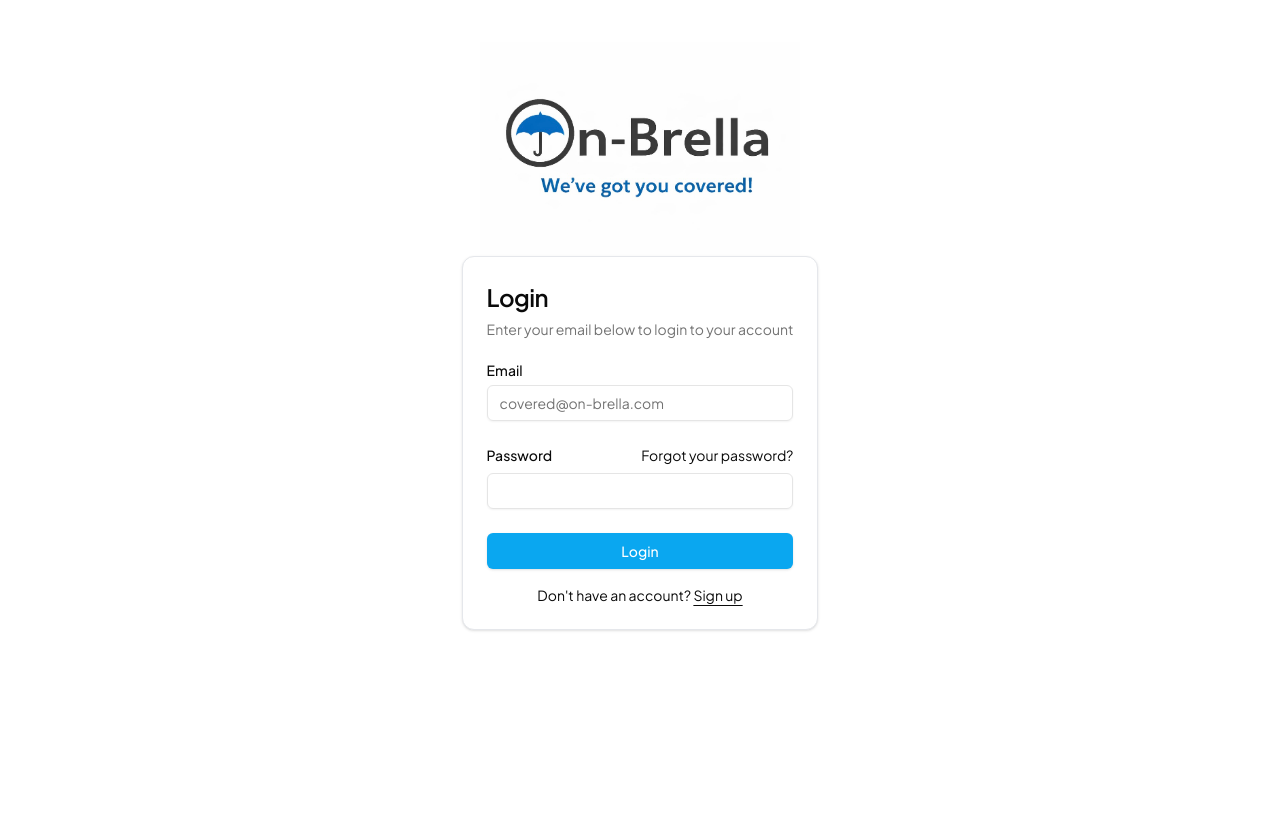
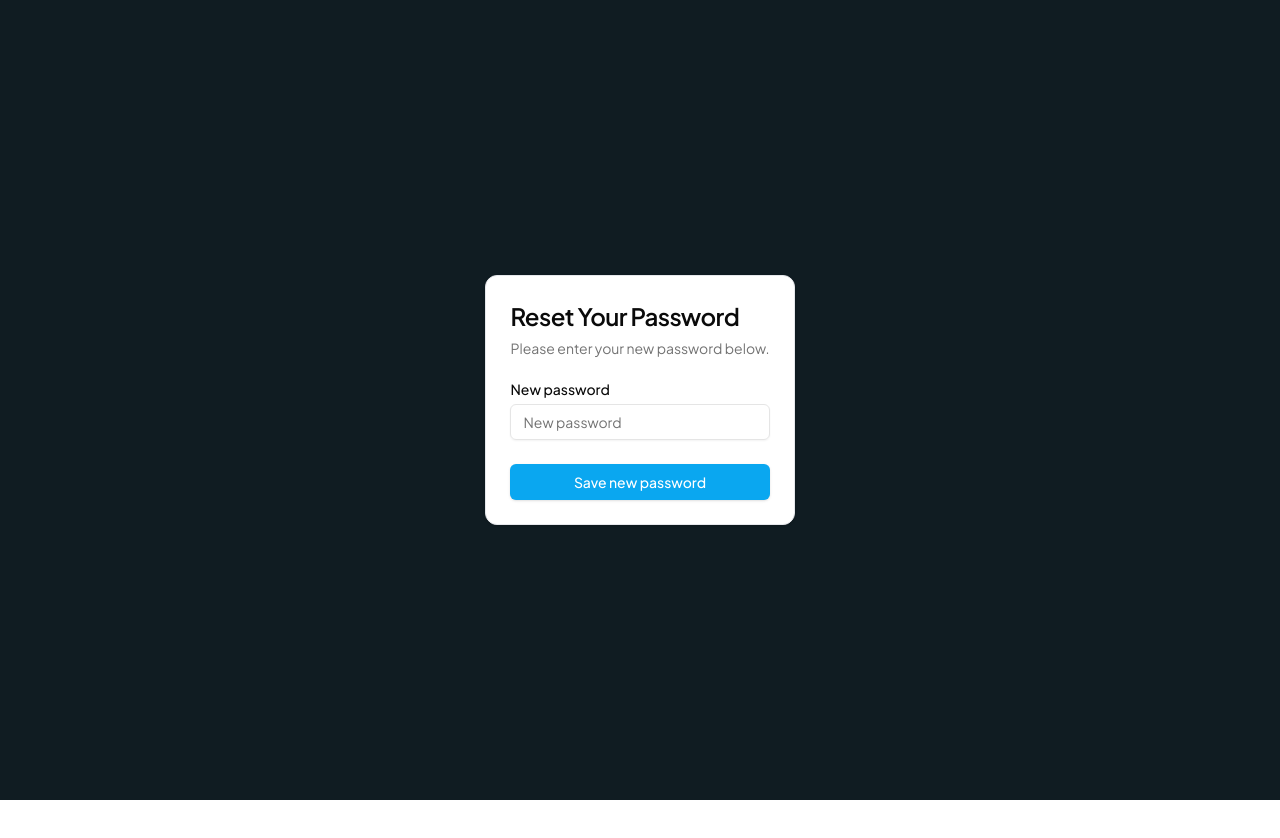
Before and after one commit to Qhoang5804/On-Brella-403-Project, a React (Vite) app in the folder frontend/: page /update-password in a window 1280 px wide. Before the commit this address led to /login. Shown: the top 838 px of the page. Built offline with nearby package versions, Linux system fonts and the light colour scheme; no server answers.

Commit message:
feat(auth): wire password reset flow and update redirect URL

```diff
--- a/frontend/src/App.jsx
+++ b/frontend/src/App.jsx
@@ -13,6 +13,7 @@ import LoginPage from "./pages/Login";
 import SignUpPage from "./pages/SignUp";
 import ForgotPasswordPage from "./pages/ForgotPassword";
 import ProtectedRoute from "./components/ProtectedRoute";
+import UpdatePasswordPage from "./pages/UpdatePassword";
 
 function App() {
   useEffect(() => {
@@ -33,6 +34,7 @@ function App() {
       element={
         <MainLayout>
           <Routes>
+            <Route path="/update-password" element={<UpdatePasswordPage />} />
             <Route
               path="/"
               element={
--- a/frontend/src/components/forgot-password-form.jsx
+++ b/frontend/src/components/forgot-password-form.jsx
@@ -30,7 +30,7 @@ export function ForgotPasswordForm({
     try {
       // The url which will be included in the email. This URL needs to be configured in your redirect URLs in the Supabase dashboard at https://supabase.com/dashboard/project/_/auth/url-configuration
       const { error } = await supabase.auth.resetPasswordForEmail(email, {
-        redirectTo: 'http://localhost:3000/update-password',
+        redirectTo: 'http://localhost:5173/update-password',
       })
       if (error) throw error
       setSuccess(true)
--- /dev/null
+++ b/frontend/src/pages/UpdatePassword.jsx
@@ -0,0 +1,9 @@
+import { UpdatePasswordForm } from "@/components/update-password-form";
+
+export default function UpdatePasswordPage() {
+  return (
+    <div className="min-h-screen flex items-center justify-center p-6">
+      <UpdatePasswordForm />
+    </div>
+  );
+}
```
